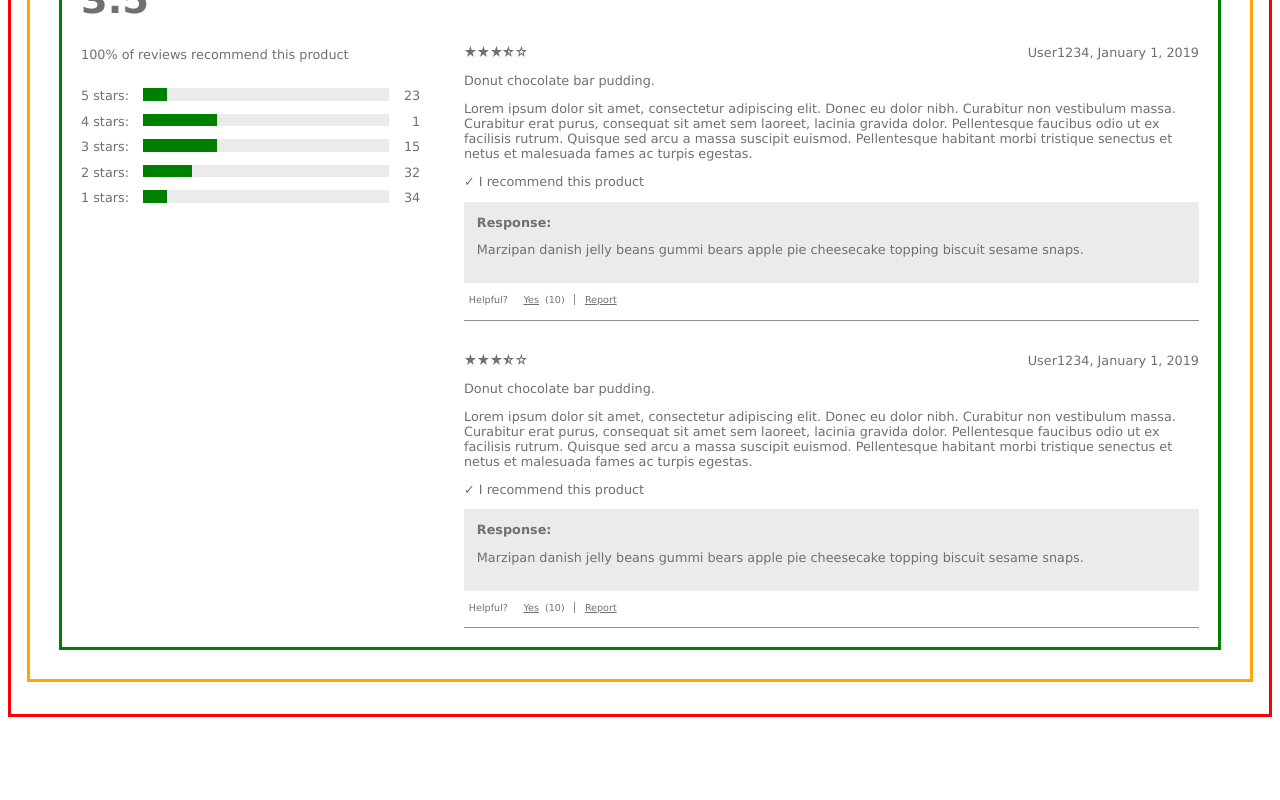
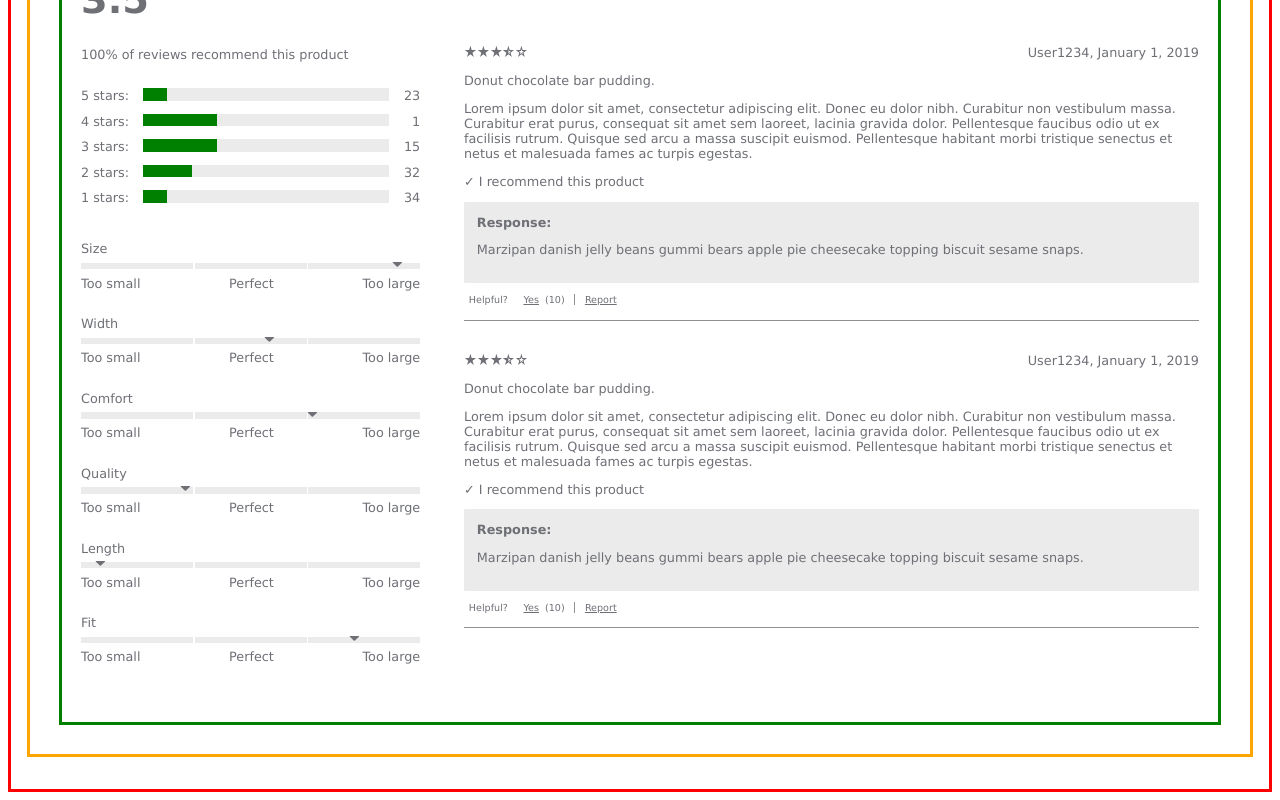
Before and after one commit to labbit-fec/catwalk, a React app: page / in a window 1280 px wide. Shown: the part 931-1731 px from the top of the page. Before the commit the page ends 1656 px from the top, so only its background shows below. Built offline with nearby package versions, Linux system fonts and the light colour scheme.

Commit message:
implement sliders with % positioning

```diff
--- a/src/components/ratings/RatingSummary/RatingSummary.jsx
+++ b/src/components/ratings/RatingSummary/RatingSummary.jsx
@@ -3,6 +3,7 @@ import styles from './RatingSummary.css';
 import Stars from './Stars/Stars';
 import Recommendations from './Recommendations/Recommendations';
 import Bars from './Bars/Bars';
+import Sliders from './Sliders/Sliders';
 
 export default function RatingSummary() {
   return (
@@ -10,6 +11,7 @@ export default function RatingSummary() {
       <Stars />
       <Recommendations />
       <Bars />
+      <Sliders />
     </div>
   );
 }
--- /dev/null
+++ b/src/components/ratings/RatingSummary/Sliders/Slider/Slider.css
@@ -0,0 +1,31 @@
+.container {
+  display: flex;
+  flex-direction: column;
+  margin-bottom: 2em;
+}
+
+.labels {
+  display: flex;
+  flex-direction: row;
+  justify-content: space-between;
+}
+
+.thirds {
+  display: flex;
+  flex-direction: row;
+  height: 0.5em;
+  justify-content: space-between;
+  position: relative;
+  margin: 0.5em 0;
+}
+
+.third {
+  background-color: rgba(235, 235, 235, 1);
+  width: 33%;
+}
+
+.arrow {
+  /* position: relative; */
+  position: absolute;
+  align-self: center;
+}
--- /dev/null
+++ b/src/components/ratings/RatingSummary/Sliders/Slider/Slider.jsx
@@ -0,0 +1,33 @@
+import React from 'react';
+import PropTypes from 'prop-types';
+import { VscTriangleDown } from 'react-icons/vsc';
+import styles from './Slider.css';
+
+export default function Slider({ characteristic, average }) {
+  return (
+    <div className={styles.container}>
+      <div className={styles.sliderTitle}>{characteristic}</div>
+      <div className={styles.thirds}>
+        <div
+          style={{ left: `calc(1em + ${100 * ((average - 1) / (5 - 1))}%)` }}
+          className={styles.arrow}
+        >
+          <VscTriangleDown />
+        </div>
+        <div className={styles.third} />
+        <div className={styles.third} />
+        <div className={styles.third} />
+      </div>
+      <div className={styles.labels}>
+        <div>Too small</div>
+        <div>Perfect</div>
+        <div>Too large</div>
+      </div>
+    </div>
+  );
+}
+
+Slider.propTypes = {
+  characteristic: PropTypes.string.isRequired,
+  average: PropTypes.number.isRequired,
+};
--- /dev/null
+++ b/src/components/ratings/RatingSummary/Sliders/Sliders.css
@@ -0,0 +1,4 @@
+.container > div {
+  display: flex;
+  flex-direction: column;
+}
--- /dev/null
+++ b/src/components/ratings/RatingSummary/Sliders/Sliders.jsx
@@ -0,0 +1,16 @@
+import React from 'react';
+import Slider from './Slider/Slider';
+import styles from './Sliders.css';
+
+export default function Sliders() {
+  return (
+    <div className={styles.container}>
+      <Slider characteristic="Size" average={4.5} />
+      <Slider characteristic="Width" average={3} />
+      <Slider characteristic="Comfort" average={3.5} />
+      <Slider characteristic="Quality" average={2} />
+      <Slider characteristic="Length" average={1} />
+      <Slider characteristic="Fit" average={4} />
+    </div>
+  );
+}
```
